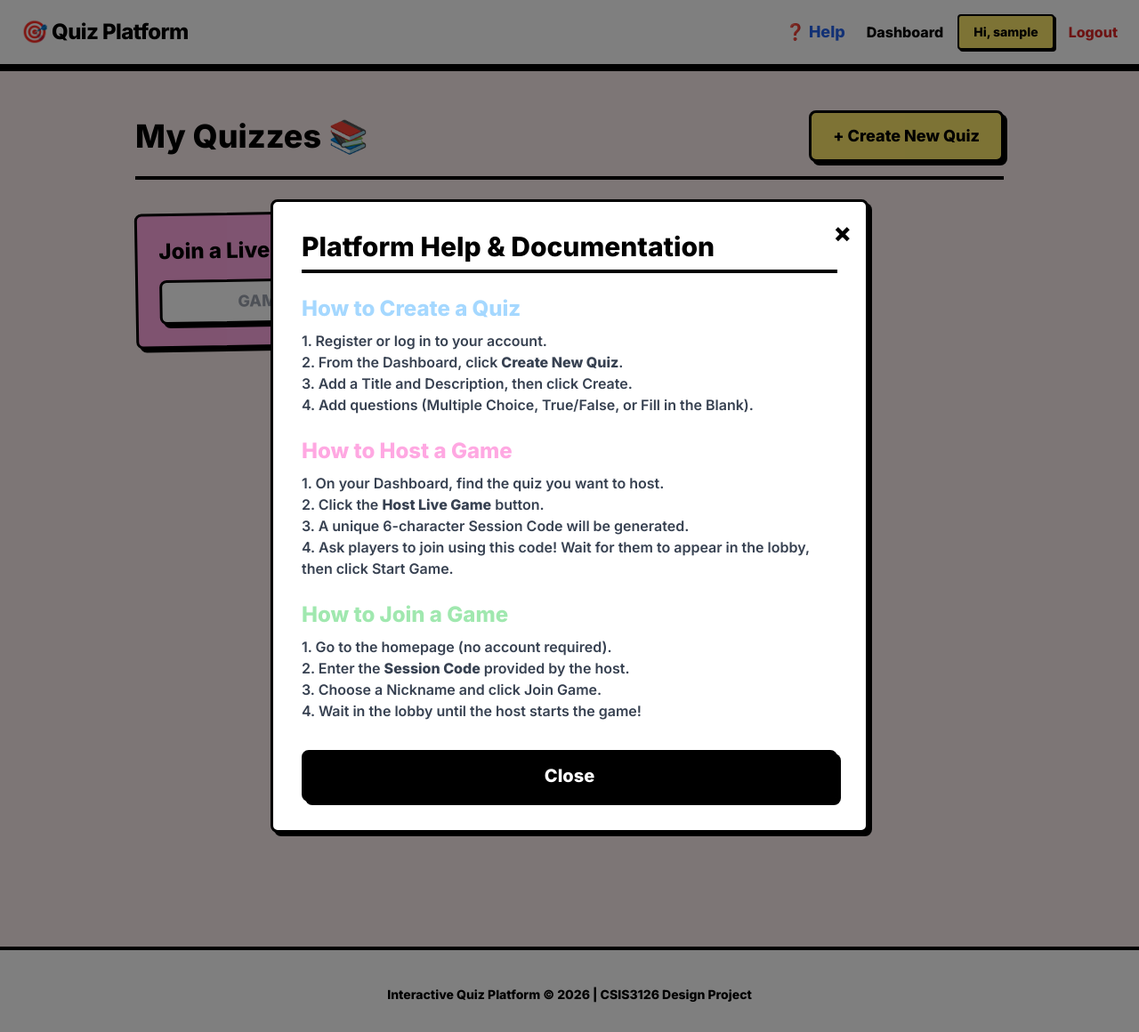
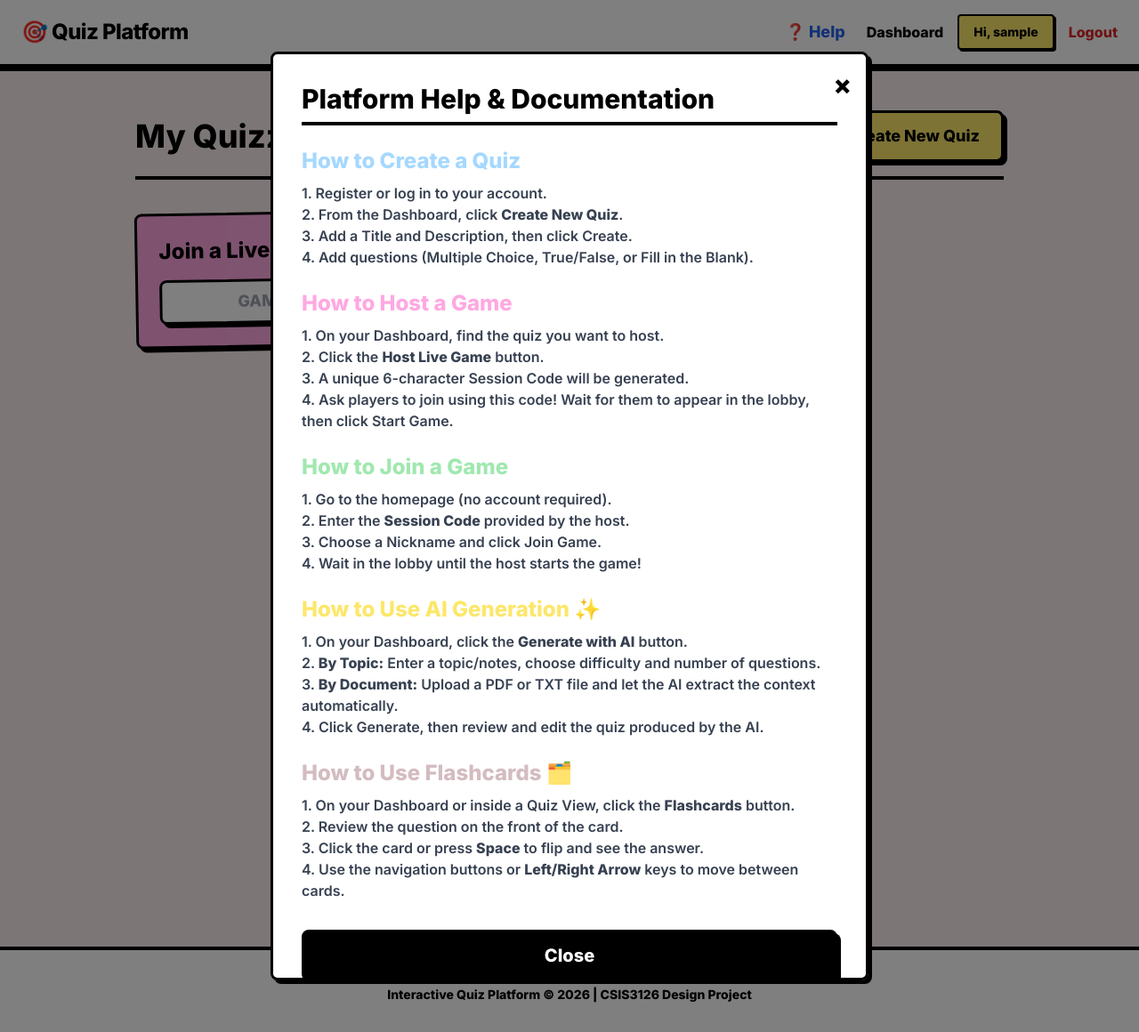
Before and after one commit to EnovWayoi/CSIS3126_Wayoi, a Flask app: page /dashboard in a window 1280 px wide, after a click on "❓ Help". Shown: the whole page at 89% size. Run offline with Flask 3, Linux system fonts and the light colour scheme; the visitor is signed in with stand-in values (Sample User, id 1); data that the repository does not hold is empty; some libraries are stand-ins or nearby versions.

Commit message:
Docs (UI): Update Help modal to include newly added By Document AI generation steps

```diff
--- a/src/templates/base.html
+++ b/src/templates/base.html
@@ -193,6 +193,26 @@
                     <p class="font-semibold text-gray-700">3. Choose a Nickname and click Join Game.</p>
                     <p class="font-semibold text-gray-700">4. Wait in the lobby until the host starts the game!</p>
                 </div>
+
+                <div>
+                    <h3 class="text-2xl font-bold text-neo-yellow mb-2">How to Use AI Generation ✨</h3>
+                    <p class="font-semibold text-gray-700">1. On your Dashboard, click the <strong>Generate with
+                            AI</strong> button.</p>
+                    <p class="font-semibold text-gray-700">2. <strong>By Topic:</strong> Enter a topic/notes, choose difficulty and number of questions.</p>
+                    <p class="font-semibold text-gray-700">3. <strong>By Document:</strong> Upload a PDF or TXT file and let the AI extract the context automatically.</p>
+                    <p class="font-semibold text-gray-700">4. Click Generate, then review and edit the quiz produced by the AI.</p>
+                </div>
+
+                <div>
+                    <h3 class="text-2xl font-bold text-neo-purple mb-2">How to Use Flashcards 🗂️</h3>
+                    <p class="font-semibold text-gray-700">1. On your Dashboard or inside a Quiz View, click the
+                        <strong>Flashcards</strong> button.</p>
+                    <p class="font-semibold text-gray-700">2. Review the question on the front of the card.</p>
+                    <p class="font-semibold text-gray-700">3. Click the card or press <strong>Space</strong> to flip and
+                        see the answer.</p>
+                    <p class="font-semibold text-gray-700">4. Use the navigation buttons or <strong>Left/Right
+                            Arrow</strong> keys to move between cards.</p>
+                </div>
             </div>
 
             <button onclick="document.getElementById('help-modal').classList.add('hidden')"
```
